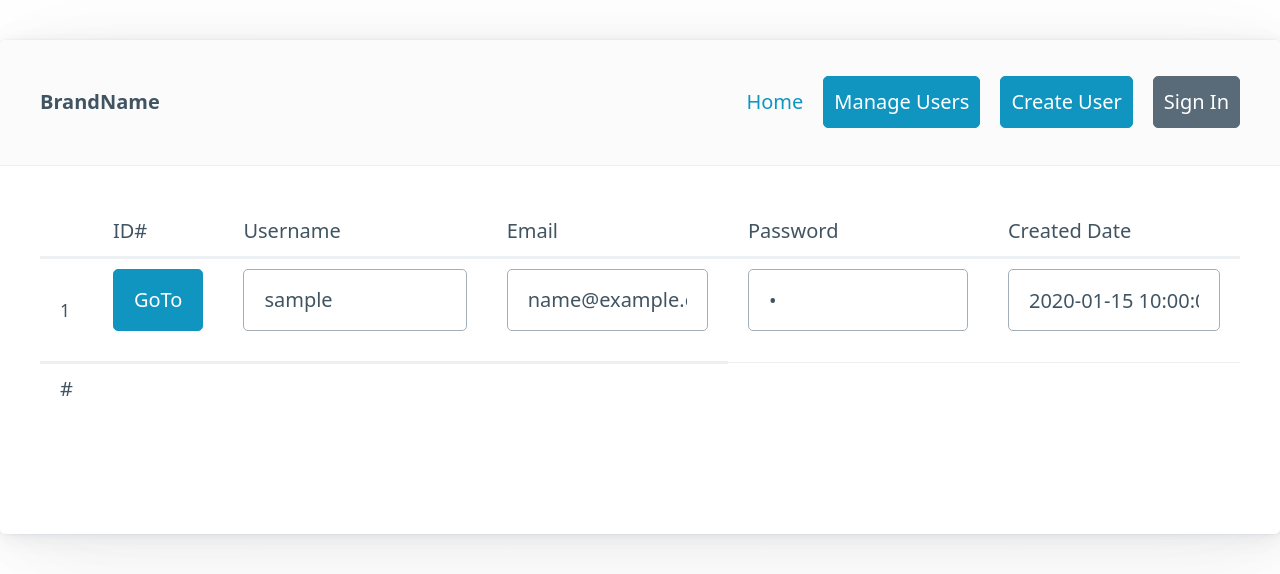
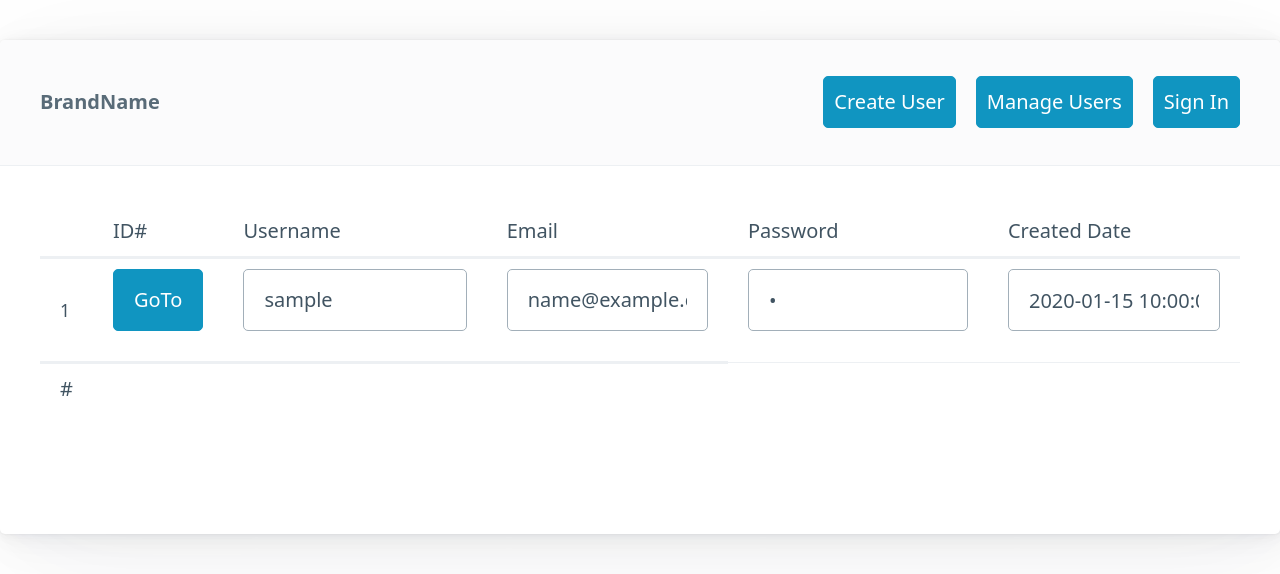
Before and after one commit to jeffrey-t-l/flask-playground, a Flask app: page /manage_users in a window 1280 px wide. Shown: the top 574 px of the page. Run offline with Flask 2, Linux system fonts and the light colour scheme; tables that the repository leaves empty or names only in its code hold one stand-in row (values such as "Sample post").

Commit message:
more template inheritance fixes

```diff
--- a/templates/base.html
+++ b/templates/base.html
@@ -1,5 +1,6 @@
 <!doctype html>
 <html lang="en">
+
 
 <head>
     <meta charset="utf-8">
@@ -7,23 +8,26 @@
     <link rel="stylesheet" href="{{ url_for('static', filename='pico.min.css') }}">
     <title>{{ title }}</title>
 </head>
+
+
 <article>
 
     <body>
+
         <header>
             <nav>
+
                 <ul>
-                    <li><strong>BrandName</strong></li>
+                    <li><a href="/" class="secondary"><strong>BrandName</strong></a></li>
                 </ul>
                 <ul>
-                    <li><a href="/">Home</a></li>
+                    {% block head %}{% endblock %}
                     <li><a href="/manage_users" role="button">Manage Users</a></li>
-                    <li><a href="/create_user" role="button">Create User</a></li>
-                    <li><a href="/sign_in" role="button" class="secondary">Sign In</a></li>
-                    <!-- <li><a href="#" role="button" class="contrast">Sign Up</a></li> -->
+                    <li><a href="/sign_in" role="button" class="primary">Sign In</a></li>
                 </ul>
             </nav>
         </header>
+
         <div class="App">
             {% block form %} {% endblock %}
         </div>
--- a/templates/create_user.html
+++ b/templates/create_user.html
@@ -33,5 +33,4 @@
     <!-- <div><progress></progress></div> -->
   </main>
 
-
 {% endblock %}
--- a/templates/manage_users.html
+++ b/templates/manage_users.html
@@ -1,4 +1,8 @@
 {% extends "base.html" %}
+{% block head %}
+  {{ super() }}
+    <li><a href="/create_user" role="button">Create User</a></li>
+{% endblock %}
 {% block form %}
 
 <section>
```
